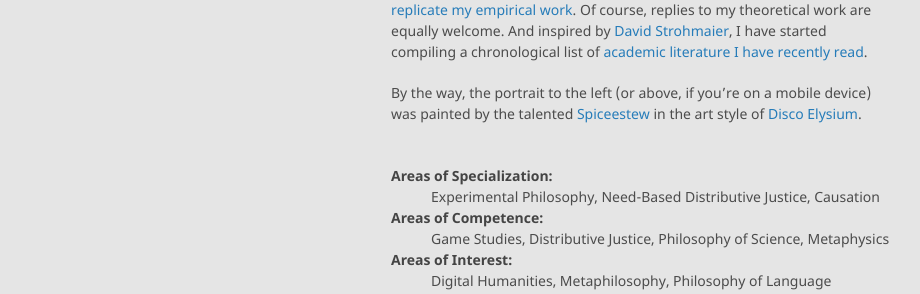
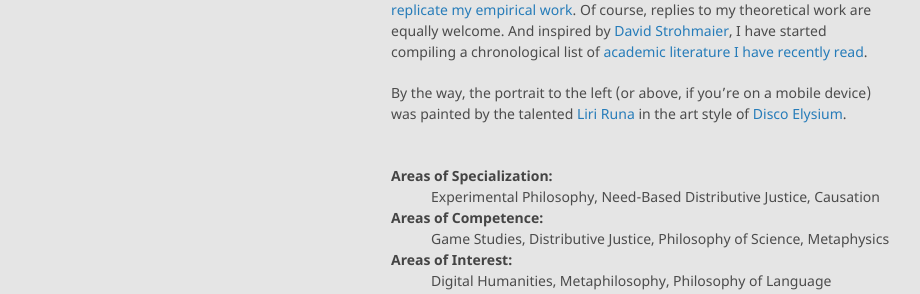
Before and after one commit to alephmembeth/alephmembeth.github.io, a Jekyll site: the page built from index.md, in a window 1280 px wide and 1109 px high. Shown: the part 664-958 px from the top of the window, without its empty margins (179-1099 px from the left). Built offline with Jekyll 4.4.1, drawn with Linux system fonts in a browser that asks for light colours.

Commit message:
Update index.md

```diff
--- a/index.md
+++ b/index.md
@@ -23,7 +23,7 @@ Most of this information can also be found bundled in my curriculum vitae, of wh
 
 Still not enough? Inspired by [Gilad Feldman](https://mgto.org/check-me-replicate-me/), I invite you to [check and replicate my empirical work](./check.md). Of course, replies to my theoretical work are equally welcome. And inspired by [David Strohmaier](https://dstrohmaier.com/lists/), I have started compiling a chronological list of [academic literature I have recently read](./reading.md).
 
-By the way, the portrait to the left (or above, if you’re on a mobile device) was painted by the talented [Spiceestew](https://spiceestew.carrd.co/) in the art style of [Disco Elysium](https://discoelysium.com/).
+By the way, the portrait to the left (or above, if you’re on a mobile device) was painted by the talented [Liri Runa](https://linktr.ee/liri_runa) in the art style of [Disco Elysium](https://discoelysium.com/).
 
 ***
 
```
